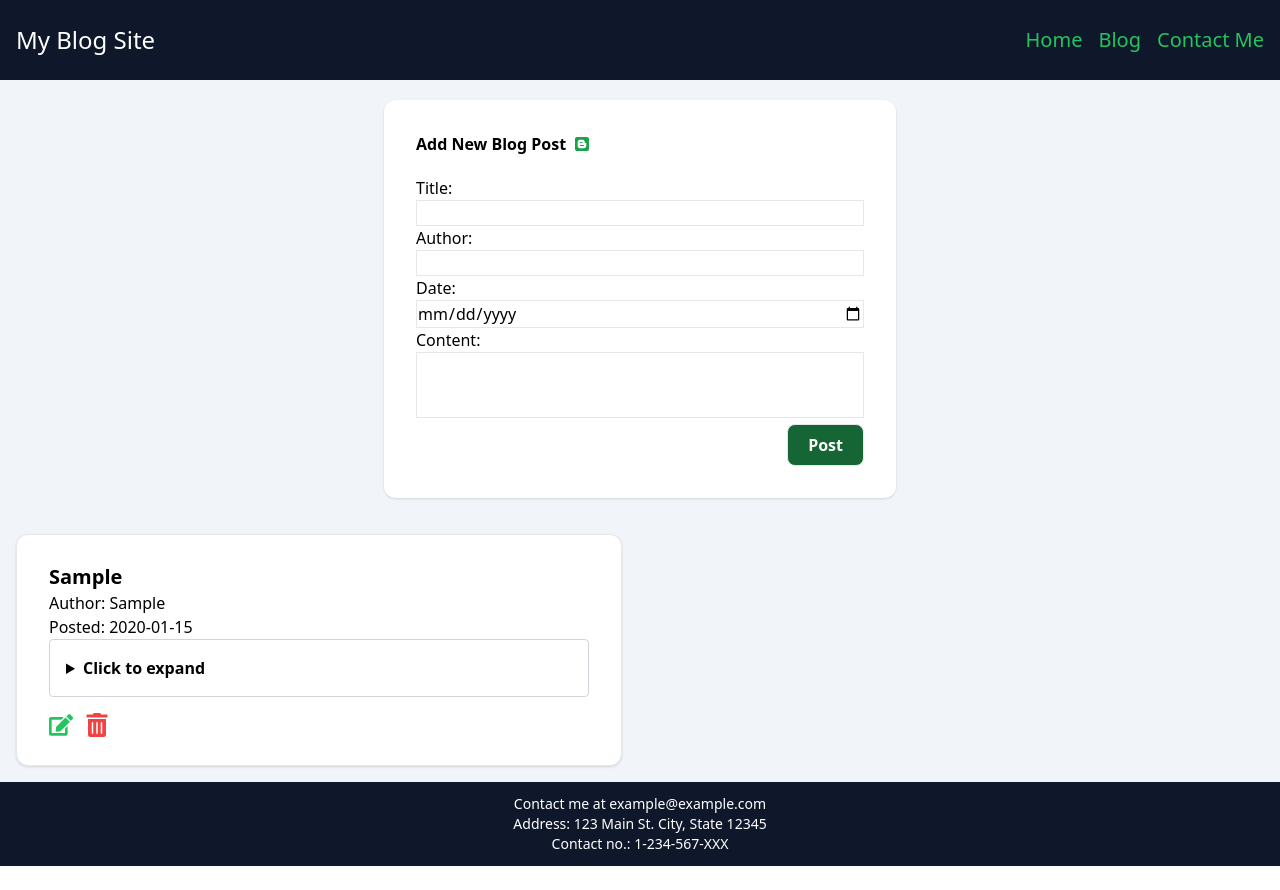
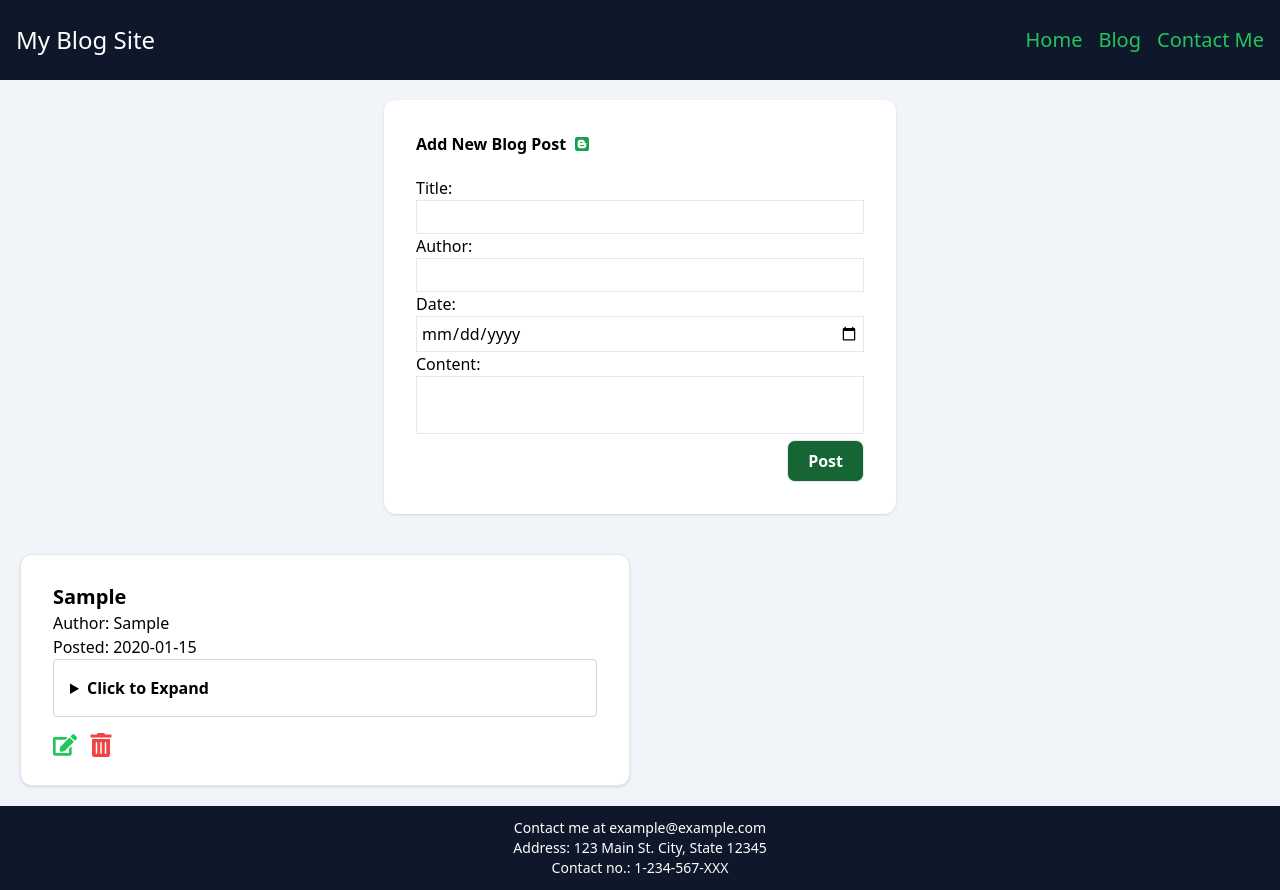
Before and after one commit to dan046/my-blog-site, a React (Vite) app: page / in a window 1280 px wide. Both pictures are taken after typing "Sample", "Sample", "2020-01-15", "Sample" into the empty fields and a click on the button "Post". Before the commit the page ends 866 px from the top, so only its background shows below. Built offline with nearby package versions, Linux system fonts and the light colour scheme.

Commit message:
added small changes

```diff
--- a/src/components/AddPost.tsx
+++ b/src/components/AddPost.tsx
@@ -26,9 +26,9 @@ const AddPost = ({ input, handleInputChange, handleSubmit }: Props) => {
       <label htmlFor="title">Title:</label>
       <input
         type="text"
-        name="title"
+        name="title" p-1
         id="title"
-        className="border w-full"
+        className="border w-full p-1"
         // value={formData.title || ""}
         // onChange={(e) => setFormData({ ...formData, title: e.target.value })}
         value={input.title}
@@ -40,7 +40,7 @@ const AddPost = ({ input, handleInputChange, handleSubmit }: Props) => {
         type="text"
         name="author"
         id="author"
-        className="border w-full"
+        className="border w-full p-1"
         // value={formData.author || ""}
         // onChange={(e) => setFormData({ ...formData, author: e.target.value })}
         value={input.author}
@@ -51,7 +51,7 @@ const AddPost = ({ input, handleInputChange, handleSubmit }: Props) => {
         type="date"
         name="date"
         id="date"
-        className="border w-full"
+        className="border w-full p-1"
         // value={formData.date || ""}
         // onChange={(e) => setFormData({ ...formData, date: e.target.value })}
         value={input.date}
@@ -62,7 +62,7 @@ const AddPost = ({ input, handleInputChange, handleSubmit }: Props) => {
       <textarea
         name="content"
         id="content"
-        className="border w-full w-full p-2"
+        className="border w-full p-1"
         style={{ resize: "none" }}
         // value={formData.content || ""}
         // onChange={(e) => setFormData({ ...formData, content: e.target.value })}
--- a/src/components/BlogPost.tsx
+++ b/src/components/BlogPost.tsx
@@ -12,28 +12,24 @@ interface Props {
   handleDelete: (id: number) => void
 }
 const BlogPost = ({ post, handleDelete }: Props) => {
-  const [isOpen, setIsOpen] = useState(false)
-  const toggle = () => {
-    setIsOpen(!isOpen)
-  }
+
   return (
     <main className="bg-slate-100">
       {post.length ? (
-        <div className="grid grid-cols-2 gap-1 bg-slate-100">
+        <div className="grid grid-cols-2 m-5 gap-5 bg-slate-100">
           {post.map((data) => (
             <div
               key={data.id}
-              className="flex flex-col border shadow rounded-xl px-8 py-7 m-4 bg-white"
+              className="flex flex-col border shadow rounded-xl px-8 py-7 bg-white"
             >
               <h1 className="text-xl font-semibold">{data.title}</h1>
               <p>Author: {data.author}</p>
               <p>Posted: {data.date}</p>
               <details className="border border-gray-300 rounded p-4 cursor-pointer">
-                <summary className="font-bold" onClick={toggle}>
-                  {isOpen ? "Click to close" : "Click to expand"}
+                <summary className="font-bold">Click to Expand
                 </summary>
                 <div className="mt-4">
-                  <p className="text-left space-y-2 md:text-justify">
+                  <p className="text-left space-y-2 md:text-justify cursor-auto">
                     {data.content}
                   </p>
                 </div>
```
Also changed, not shown: 1 other file (tests, documents, lock files or other folders).
